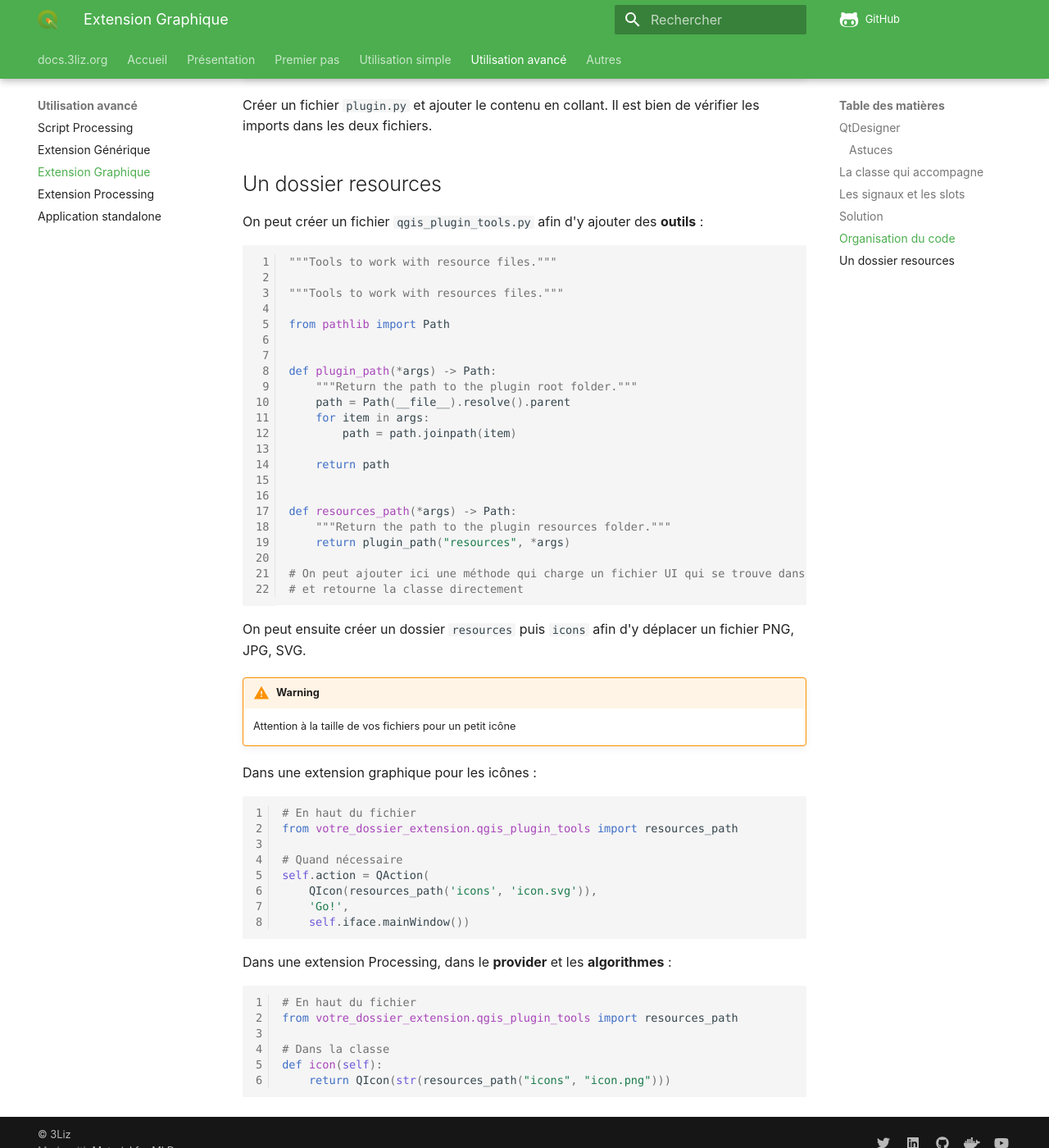
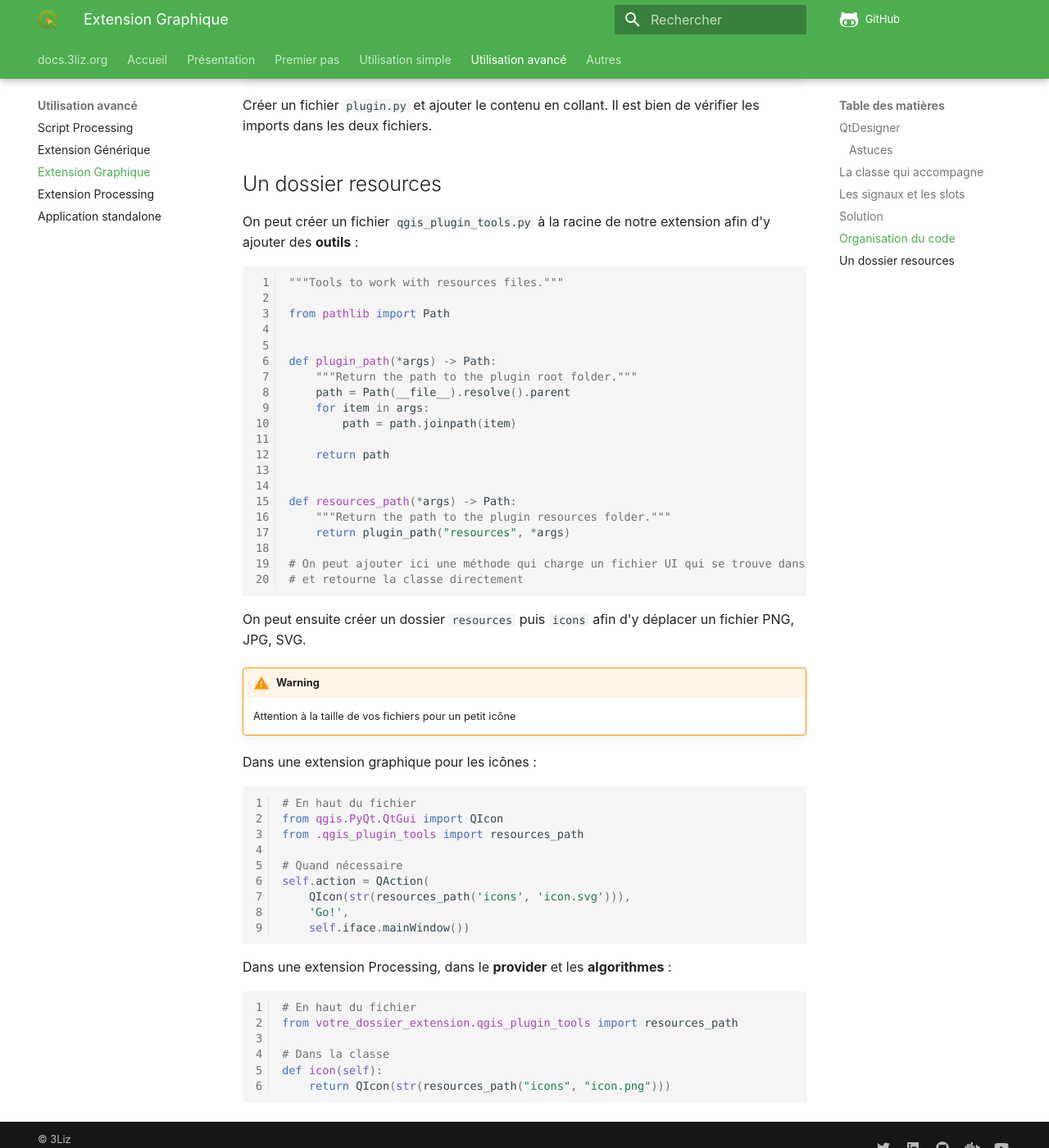
Before and after one commit to 3liz/formation-pyqgis, an MkDocs documentation site: the page built from docs/extension-graphique.md, in a window 1280 px wide and 1400 px high, scrolled down 4361 px. Shown: the whole window at 82% size. Built offline with MkDocs 1.6.1 and Material for MkDocs 9.7.7, drawn with Linux system fonts in a browser that asks for light colours; nearby versions of some CDN libraries; comment, search, counter and statistics services are not loaded.

Commit message:
Fix path

````diff
--- a/docs/extension-graphique.md
+++ b/docs/extension-graphique.md
@@ -198,11 +198,9 @@ deux fichiers.
 
 ## Un dossier resources
 
-On peut créer un fichier `qgis_plugin_tools.py` afin d'y ajouter des **outils** :
+On peut créer un fichier `qgis_plugin_tools.py` à la racine de notre extension afin d'y ajouter des **outils** :
 
 ```python
-"""Tools to work with resource files."""
-
 """Tools to work with resources files."""
 
 from pathlib import Path
@@ -234,11 +232,12 @@ Dans une extension graphique pour les icônes :
 
 ```python
 # En haut du fichier
-from votre_dossier_extension.qgis_plugin_tools import resources_path
+from qgis.PyQt.QtGui import QIcon
+from .qgis_plugin_tools import resources_path
 
 # Quand nécessaire
 self.action = QAction(
-    QIcon(resources_path('icons', 'icon.svg')),
+    QIcon(str(resources_path('icons', 'icon.svg'))),
     'Go!',
     self.iface.mainWindow())
 ```
````
